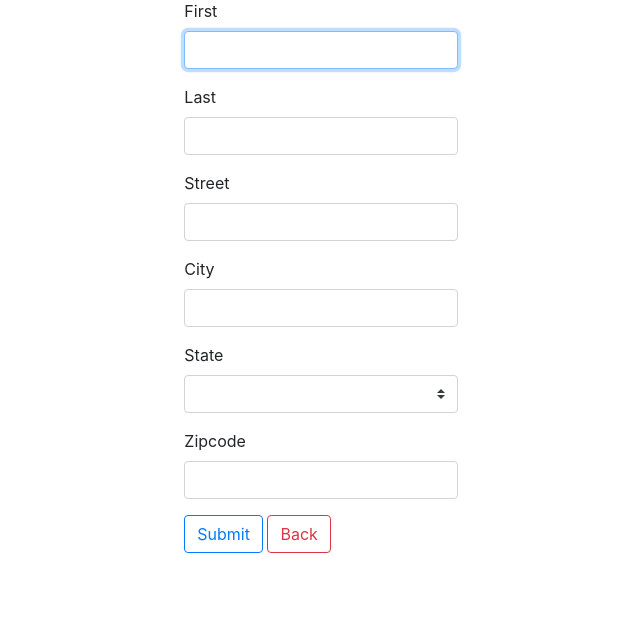
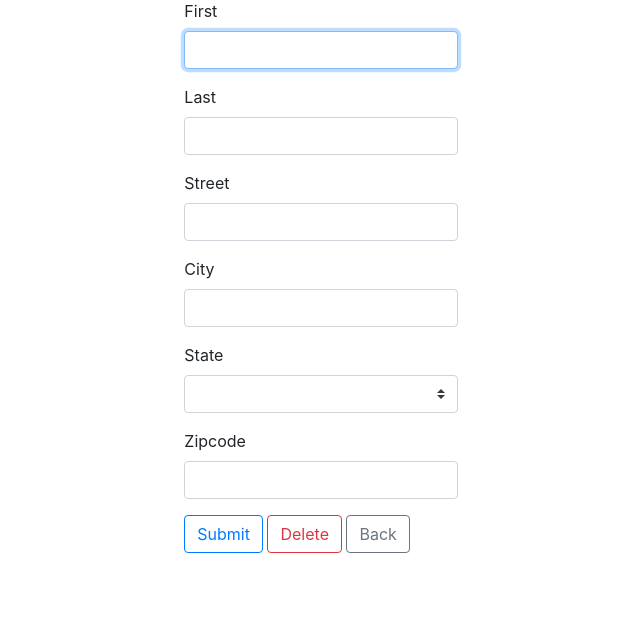
Before and after one commit to prowler0305/learn_flask_sql_alchemy, a Flask app: page /student/1 in a window 1280 px wide. Shown: the part 178-800 px from the top of the page, without its empty margins (59-699 px from the left). Run offline with Flask 2, Linux system fonts and the light colour scheme; data that the repository does not hold is empty; some libraries are stand-ins or nearby versions.

Commit message:
Remove loading spinner code and add ability to delete students

```diff
--- a/student_directory/students/views/edit_student.py
+++ b/student_directory/students/views/edit_student.py
@@ -22,15 +22,33 @@ class EditStudent(MethodView):
     def post(self, student_id):
         """
 
+        :param student_id:
         :return:
         """
-        update_student = Student.query.get(student_id)
-        update_student.first = request.form.get('first_name')
-        update_student.last = request.form.get('last_name')
-        update_student.street = request.form.get('street')
-        update_student.city = request.form.get('city')
-        update_student.state = request.form.get('state')
-        update_student.zip = request.form.get('zipcode')
-        db.session.commit()
+
+        if request.form.get("deleteStudentButton") is not None:
+            self.delete(student_id)
+        else:
+            update_student = Student.query.get(student_id)
+            update_student.first_name = request.form.get('first_name')
+            update_student.last_name = request.form.get('last_name')
+            update_student.street = request.form.get('street')
+            update_student.city = request.form.get('city')
+            update_student.state = request.form.get('state')
+            update_student.zip = request.form.get('zipcode')
+            db.session.commit()
 
         return redirect(url_for('students', _external=True, _scheme=students_app.config.get('PREFERRED_URL_SCHEME')))
+
+    def delete(self, student_id):
+        """
+
+        :param student_id:
+        :return:
+        """
+
+        delete_student_obj = Student.query.get(int(student_id))
+        db.session.delete(delete_student_obj)
+        flash("Student {} {} successfully deleted.".format(delete_student_obj.first_name, delete_student_obj.last_name))
+        db.session.commit()
+        return True
--- a/student_directory/templates/students/edit_student.html
+++ b/student_directory/templates/students/edit_student.html
@@ -120,7 +120,8 @@
                         <input type="text" class="form-control" id="zipcode" name="zipcode" value="{{ student.zip }}">
                     </div>
                     <button type="submit" name="addStudentButton" class="btn btn-outline-primary">Submit</button>
-                    <a class="btn btn-outline-danger" href="{{ url_for('students') }}">Back</a>
+                    <button type="submit" name="deleteStudentButton" class="btn btn-outline-danger">Delete</button>
+                    <a class="btn btn-outline-secondary" href="{{ url_for('students') }}">Back</a>
                 </form>
 
             </div>
--- a/student_directory/templates/students/students_home.html
+++ b/student_directory/templates/students/students_home.html
@@ -9,7 +9,7 @@
         Add Student
     </button>
     {% for message in get_flashed_messages() %}
-        {% if "successfully added" in message %}
+        {% if "successfully" in message %}
             {% set message_color = 'success' %}
         {% else %}
             {% set message_color = 'danger' %}
```
Also changed, not shown: student_directory/templates/students/by_state.html (+0 -12 lines).
